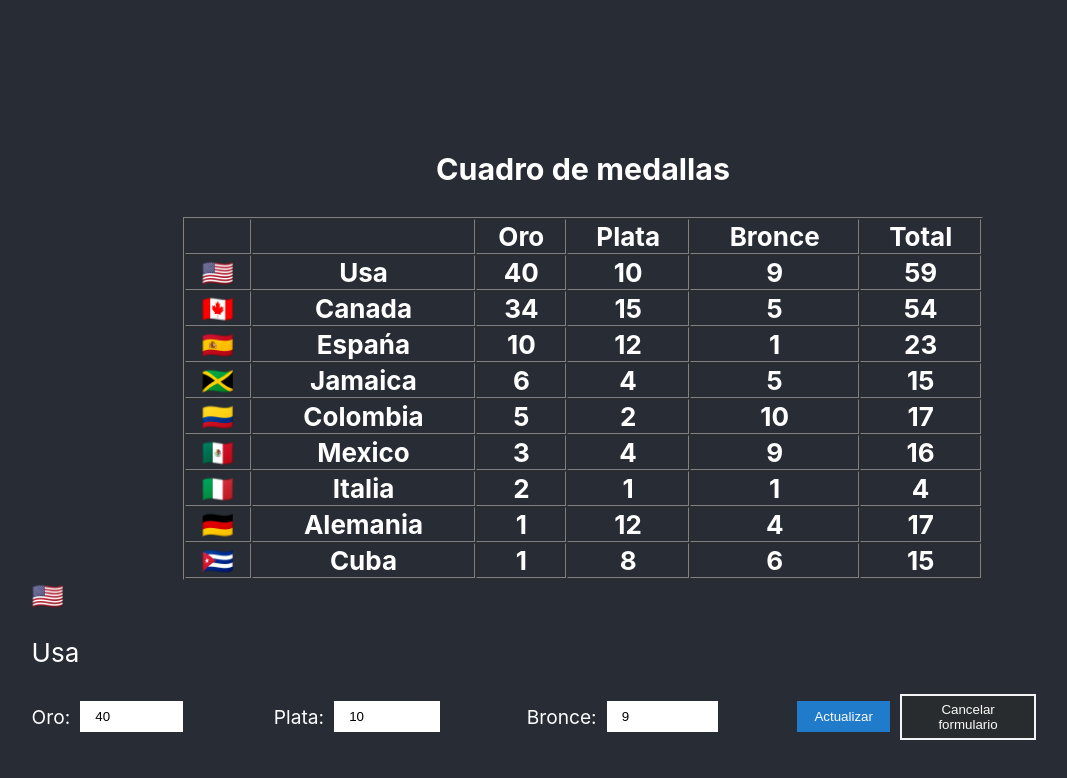
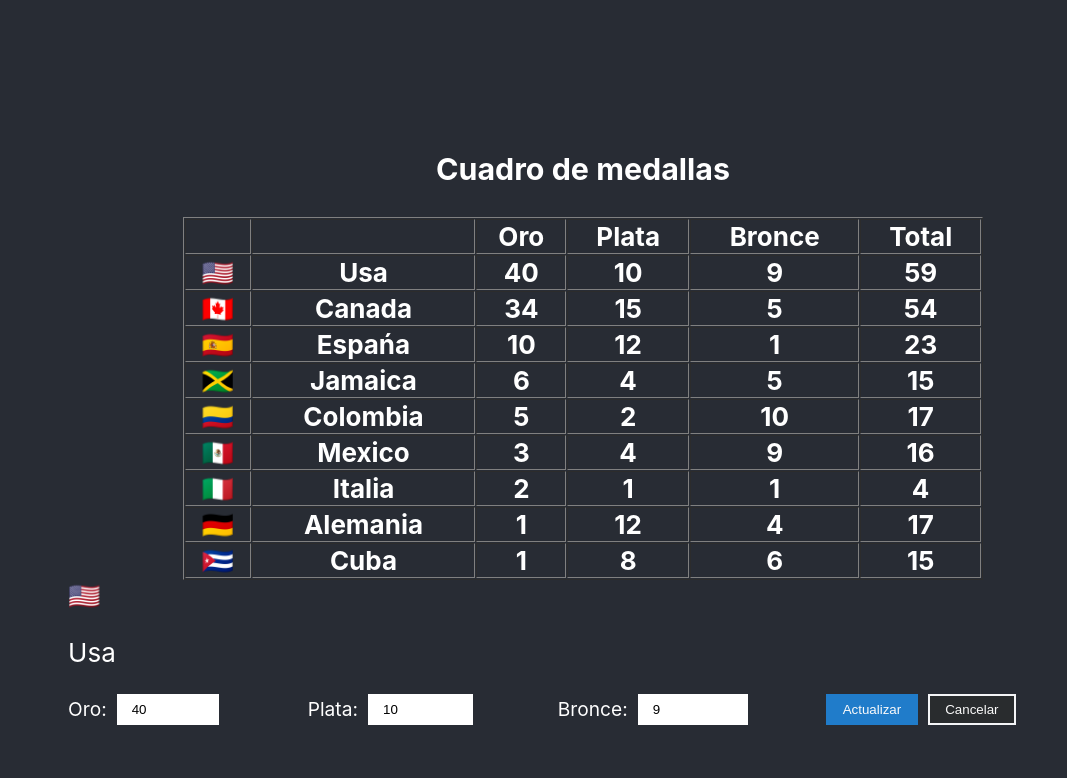
Before and after one commit to fabi-ignacio-a/olympics-medals, a React (Create React App) app: page / in a window 1280 px wide. Both pictures are taken after a click on the element "Usa". Shown: the top 778 px of the page, without its empty margins (57-1124 px from the left). Built offline with nearby package versions, Linux system fonts and the light colour scheme; data requests are answered from the project's data file.

Commit message:
Añadida clase de componente Button

```diff
--- a/src/App.css
+++ b/src/App.css
@@ -67,31 +67,3 @@ form label {
   border: 0px solid #dbdbdb;
   margin-right: 10px;
 }
-
-.update-btn, .cancel-btn {
-  position:relative;
-  padding: 6px 15px;
-  color:#fafafa;
-  margin-right: 10px;
-  cursor: pointer;
-}
-
-.update-btn {
-  border: 2px solid #207cca;
-  background-color:#207cca;
-}
-
-.cancel-btn {
-  border: 2px solid #f4f5f7;
-  background-color:#292c2e;
-}
-
-.update-btn:hover  {
-  background-color:#fafafa;
-  color:#207cca;
-}
-
-.cancel-btn:hover  {
-  background-color:#fafafa;
-  color:#292c2e;
-}
--- a/src/App.js
+++ b/src/App.js
@@ -6,11 +6,12 @@ import
   {
     useState,
     useEffect,
-    //useRedecur sirve para, en casos de useState muy complicados, hacerlo más sencillo de aplicar.
+    //useReducer sirve para, en casos de useState muy complicados, hacerlo más sencillo de aplicar.
     useReducer
   }
 from 'react';
 import UseFecthCountries from './hooks/UseFetchCountries';
+import Button from './component/buttons';
 
 const URL = 'http://localhost:4000/countries';
 
@@ -183,19 +184,18 @@ function App() {
                   />
                 </div>
                 <div className='update-container'>
-                  <button
-                    className='update-btn'
-                  >
-                    Actualizar
-                  </button>
+                  <Button
+                    type = "primary"
+                    text = "Actualizar"
+                    styles = {{marginRight: 10}}
+                  />
               </div>
               <div className='update-container'>
-                  <button
-                    className='cancel-btn'
-                    onClick={() => state.setIsEditMedals(false)}
-                  >
-                    Cancelar formulario
-                  </button>
+                  <Button
+                    type = "default"
+                    onClick = { () => dispatch({ type: 'EDIT_MEDALS', payload:{ showForm: false }})}
+                    text = "Cancelar"
+                  />
               </div>
               </form>
               </>
--- /dev/null
+++ b/src/component/buttons/index.js
@@ -0,0 +1,37 @@
+import React from "react";
+import PropTypes from 'prop-types';
+import './styles.css'
+
+const getType = (type) =>{
+    switch(type){
+        case 'primary':
+            return 'primary-btn'
+        case 'default':
+            return 'default-btn'
+        case 'danger':
+            return 'danget-btn'
+        default:
+            return new Error()
+    }
+}
+
+const Button = ({text, onClick = () => null, type, styles}) => {
+    return (
+        <button
+        className = {`medal-btn ${getType(type)}`}
+        onClick = { () => onClick()}
+        style = { {...styles} }
+        >
+            {text}
+        </button>
+    )
+};
+
+Button.propTypes ={
+    text: PropTypes.string.isRequired,
+    onClick: PropTypes.func,
+    type: PropTypes.oneOf(['primary', 'default', 'danger']),
+    style: PropTypes.object
+}
+
+export default Button;
--- /dev/null
+++ b/src/component/buttons/styles.css
@@ -0,0 +1,37 @@
+.medal-btn {
+    position:relative;
+    padding: 6px 15px;
+    color:#fafafa;
+    cursor: pointer;
+  }
+
+  .primary-btn {
+    border: 2px solid #207cca;
+    background-color:#207cca;
+  }
+
+  .primary-btn:hover  {
+    background-color:#fafafa;
+    color:#207cca;
+  }
+
+  .default-btn {
+    border: 2px solid #f4f5f7;
+    background-color:#292c2e;
+  }
+
+  .default-btn:hover  {
+    background-color:#fafafa;
+    color:#292c2e;
+  }
+
+  .danger-btn {
+    border: 2px solid #fff;
+    border: 2px solid #f7f4f5;
+    background-color:#e70d3c;
+  }
+
+  .danger-btn:hover  {
+    background-color:#a30909;
+    color:#ffff;
+  }
```
